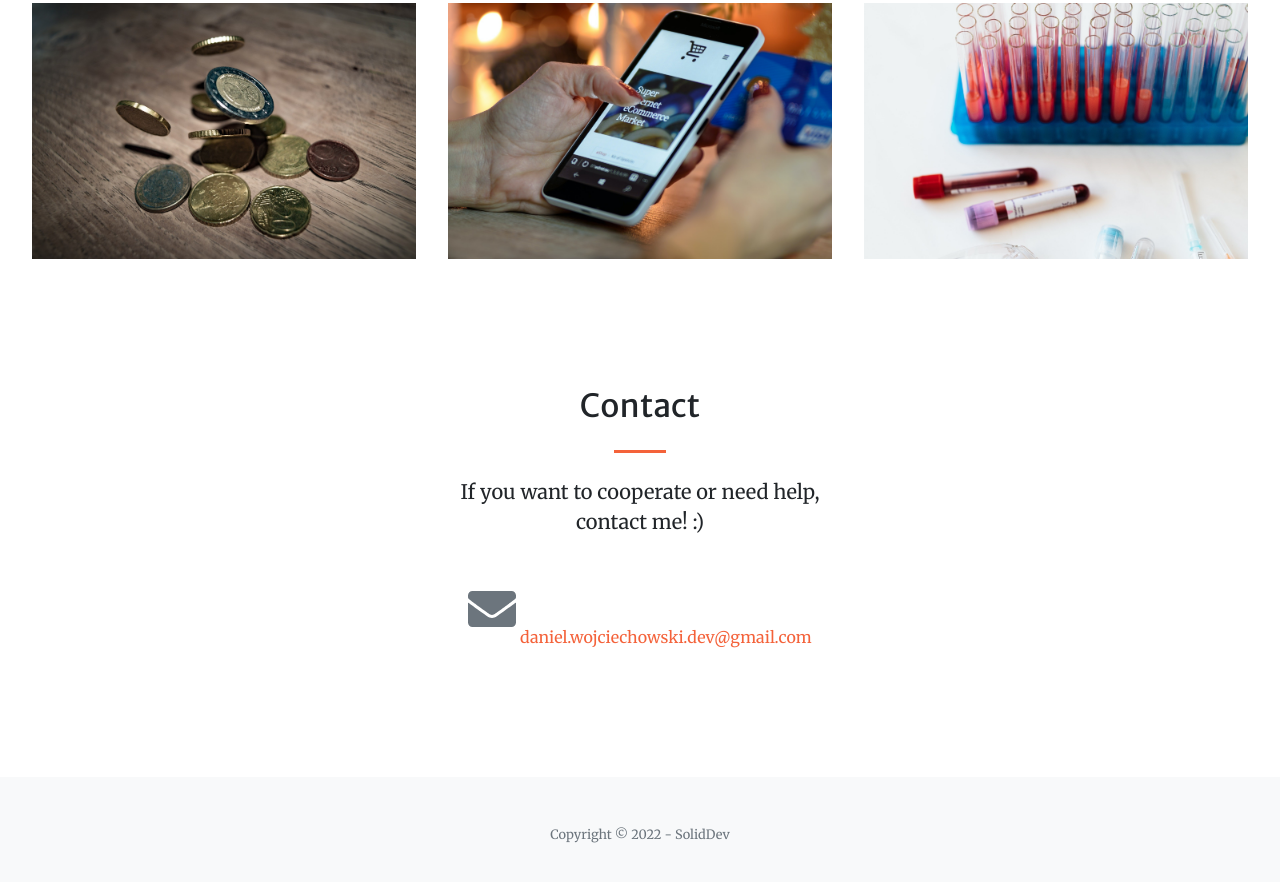
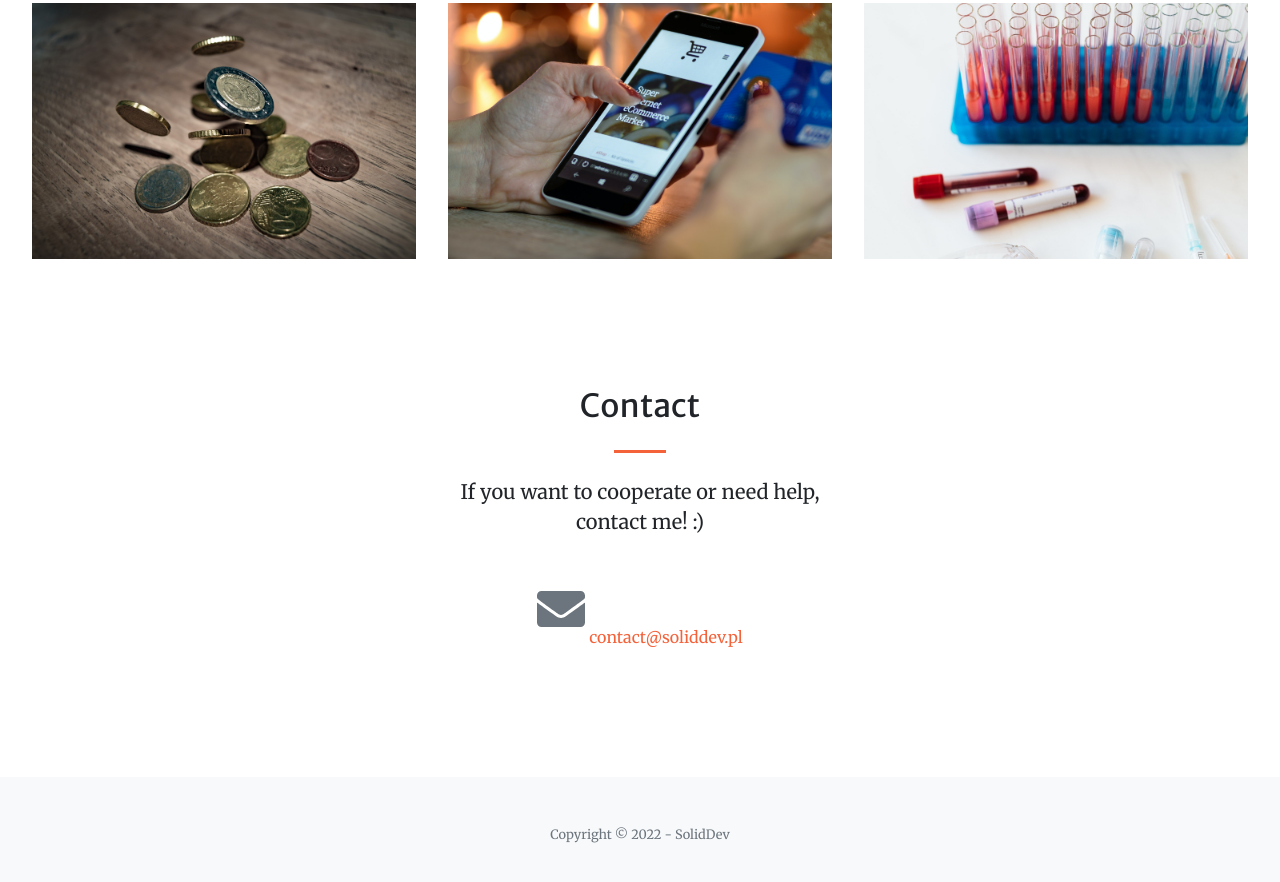
Before and after one commit to DanielWojciechowski/danielwojciechowski, a plain HTML site: page index.html in a window 1280 px wide. Shown: the part 3750-4632 px from the top of the page. Drawn offline with nearby package versions, Linux system fonts and the light colour scheme.

Commit message:
Update index.html
email update

```diff
--- a/index.html
+++ b/index.html
@@ -223,7 +223,7 @@
         <div class="row">
             <div class="col-10 col-sm-6 col-lg-4 ml-auto mr-auto text-center">
                 <i class="fas fa-envelope fa-3x mb-3 text-muted"></i>
-                <a href='&#109;ailt&#111;&#58;&#37;6&#52;aniel&#46;wo&#37;6&#65;c&#105;&#101;c&#104;%&#54;Fwski&#46;&#100;ev&#64;&#103;&#109;&#97;i&#108;&#46;com'>d&#97;ni&#101;l&#46;wojc&#105;echowsk&#105;&#46;de&#118;&#64;&#103;mail&#46;com</a>
+                <a href='&#109;ail&#116;o&#58;con&#116;a&#99;%74%4&#48;s&#111;liddev&#46;&#112;&#37;&#54;&#67;'>&#99;ontact&#64;&#115;o&#108;iddev&#46;p&#108;</a>
             </div>
         </div>
     </div>
```
